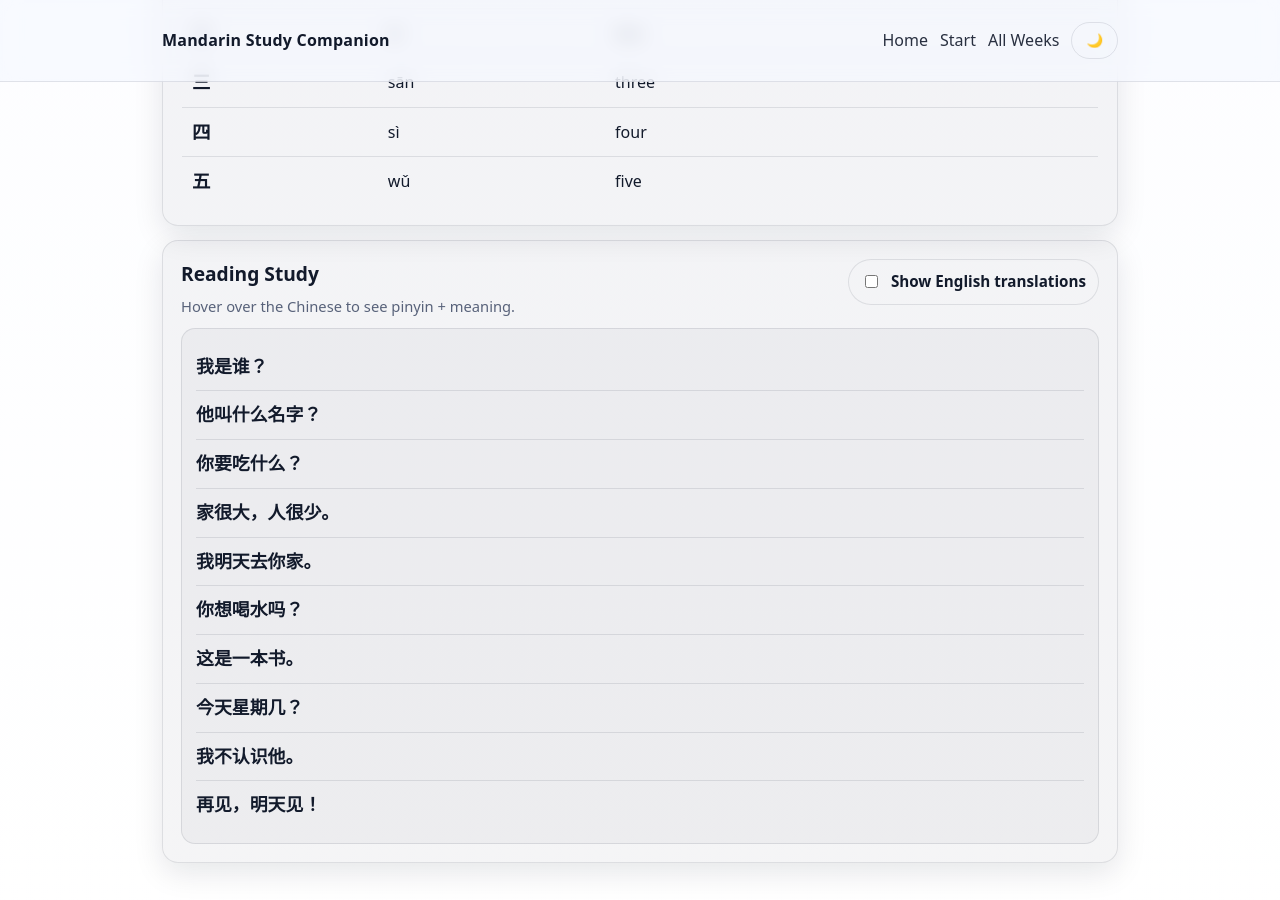
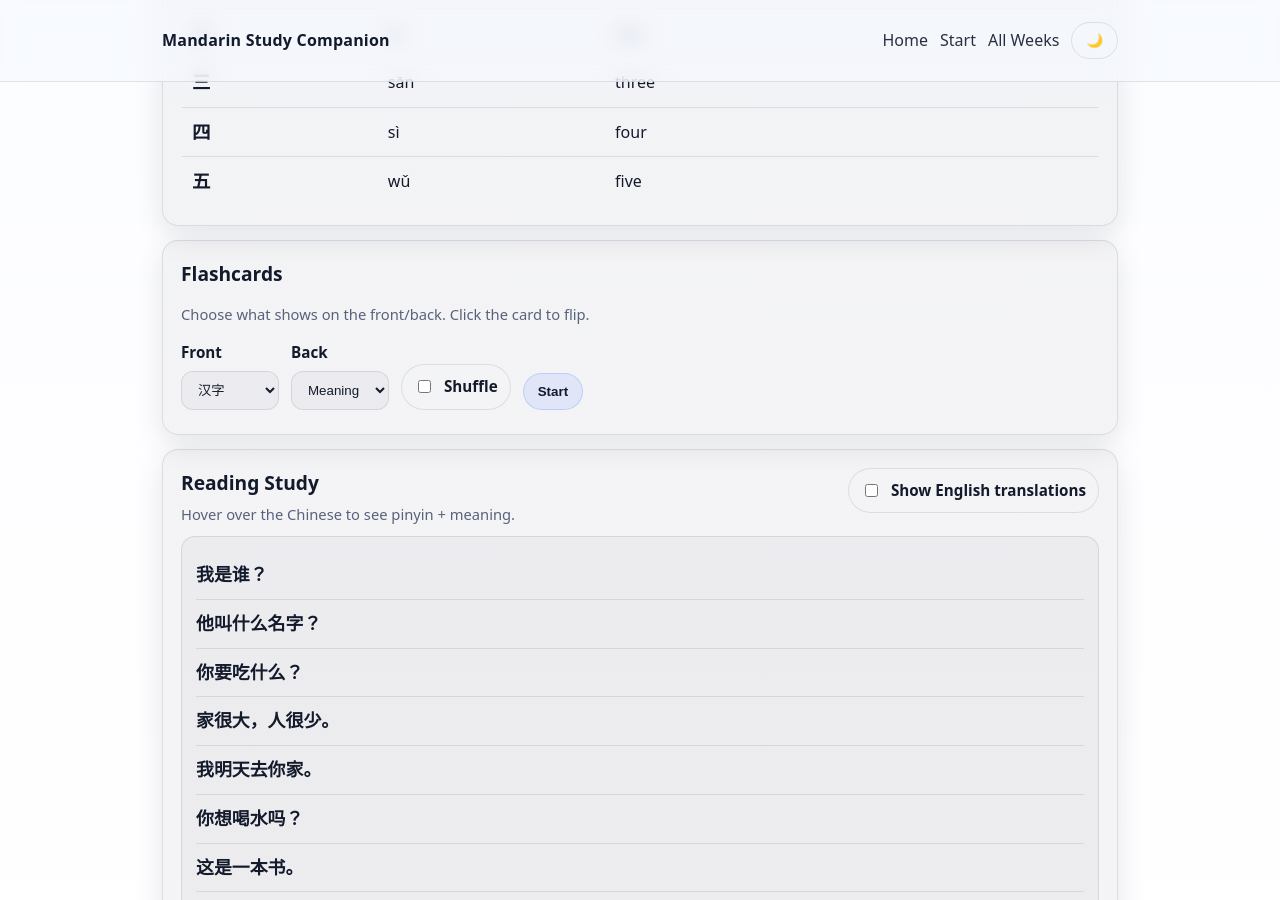
Before and after one commit to z1fire/week, a Jekyll site: the page built from week/week1.md, in a window 1280 px wide and 900 px high, scrolled down 2784 px. Built offline with Jekyll 4.4.1, drawn with Linux system fonts in a browser that asks for light colours.

Commit message:
Update week.html

```diff
--- a/_layouts/week.html
+++ b/_layouts/week.html
@@ -66,7 +66,53 @@ layout: default
     <div id="studyTableWrap" class="mt"></div>
   </details>
 </section>
+<section class="card">
+  <h2>Flashcards</h2>
+  <p class="muted small">Choose what shows on the front/back. Click the card to flip.</p>
 
+  <div class="controls">
+    <label>
+      Front
+      <select id="fcFront">
+        <option value="hanzi">汉字</option>
+        <option value="pinyin">Pinyin</option>
+        <option value="meaning">Meaning</option>
+      </select>
+    </label>
+
+    <label>
+      Back
+      <select id="fcBack">
+        <option value="meaning">Meaning</option>
+        <option value="pinyin">Pinyin</option>
+        <option value="hanzi">汉字</option>
+      </select>
+    </label>
+
+    <label class="check">
+      <input id="fcShuffle" type="checkbox" />
+      Shuffle
+    </label>
+
+    <button id="fcStart" class="btn" type="button">Start</button>
+  </div>
+
+  <div id="fcArea" class="flash-area" hidden>
+    <div class="quiz-top">
+      <div class="pill" id="fcProgress"></div>
+    </div>
+
+    <button id="fcCard" class="flashcard" type="button" aria-label="Flashcard (click to flip)">
+      <div class="flash-face" id="fcFace"></div>
+    </button>
+
+    <div class="nav-row">
+      <button id="fcPrev" class="btn ghost" type="button">◀ Prev</button>
+      <button id="fcFlip" class="btn" type="button">Flip</button>
+      <button id="fcNext" class="btn" type="button">Next ▶</button>
+    </div>
+  </div>
+</section>
 <section class="card">
   <div class="reading-head">
     <div>
```
